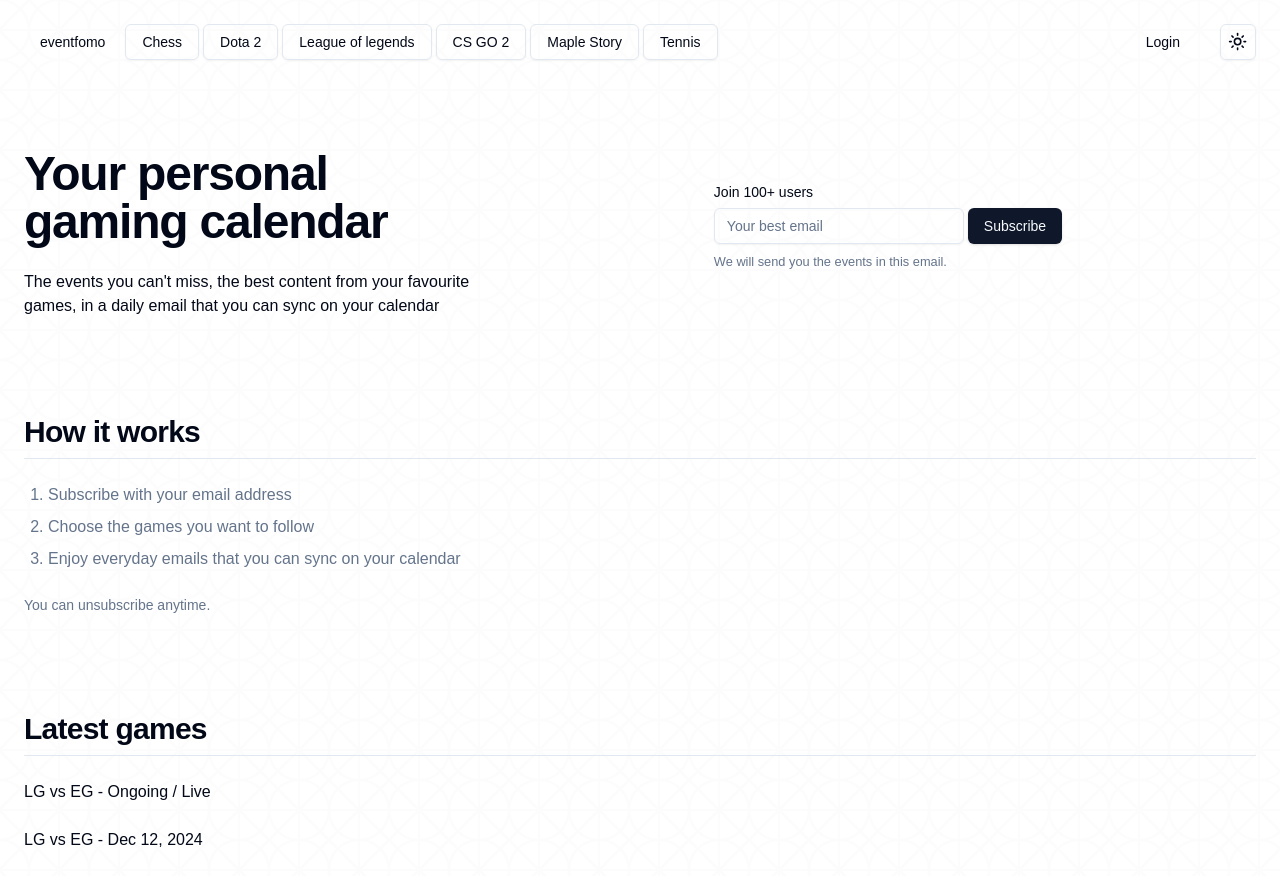
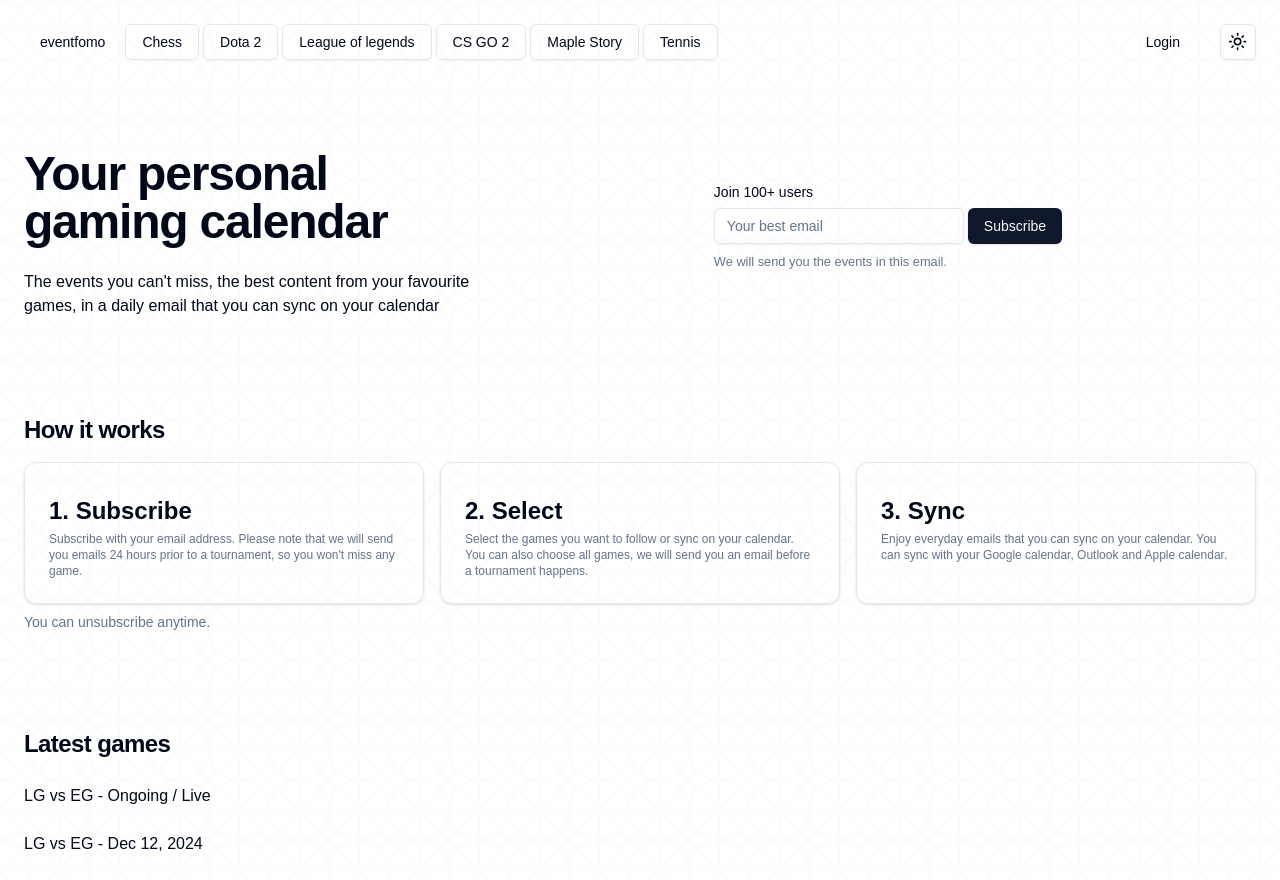
Before and after one commit to erindhoxha/Eventfomo, a Next.js app: page / in a window 1280 px wide. Built offline with nearby package versions, Linux system fonts and the light colour scheme.

Commit message:
Added cards in the home page

```diff
--- /dev/null
+++ b/app/components/Card/Card.tsx
@@ -0,0 +1,51 @@
+import {
+ Card as UICard,
+ CardContent,
+ CardDescription,
+ CardHeader,
+ CardTitle,
+} from '@/components/ui/card';
+import React from 'react';
+
+interface CardProps {
+ label?: string;
+ title?: string;
+ description?: string;
+ subtext?: string;
+}
+
+const Card = ({ label, title, description, subtext }: CardProps) => {
+ return (
+  <UICard className="bg-default">
+   <CardHeader className="flex flex-row items-center justify-between space-y-0 pb-2">
+    {title && (
+     <CardTitle className="text-sm font-medium">
+      {label && <div className="text-2xl font-bold">{label}</div>}
+      {title}
+     </CardTitle>
+    )}
+    {/* <svg
+    xmlns="http://www.w3.org/2000/svg"
+    viewBox="0 0 24 24"
+    fill="none"
+    stroke="currentColor"
+    strokeLinecap="round"
+    strokeLinejoin="round"
+    strokeWidth="2"
+    className="h-4 w-4 text-muted-foreground"
+   >
+    <path d="M12 2v20M17 5H9.5a3.5 3.5 0 0 0 0 7h5a3.5 3.5 0 0 1 0 7H6" />
+   </svg> */}
+   </CardHeader>
+
+   <CardContent>
+    {description && (
+     <div className="text-2xl font-bold mb-1">{description}</div>
+    )}
+    {subtext && <p className="text-xs text-muted-foreground">{subtext}</p>}
+   </CardContent>
+  </UICard>
+ );
+};
+
+export default Card;
--- /dev/null
+++ b/app/components/Tabs/Tabs.tsx
@@ -0,0 +1,28 @@
+import {
+ Tabs as UITabs,
+ TabsContent,
+ TabsList,
+ TabsTrigger,
+} from '@/components/ui/tabs';
+import React from 'react';
+
+const Tabs = () => {
+ return (
+  <UITabs defaultValue="overview" className="space-y-4">
+   <TabsList>
+    <TabsTrigger value="overview">Overview</TabsTrigger>
+    <TabsTrigger value="analytics" disabled>
+     Analytics
+    </TabsTrigger>
+    <TabsTrigger value="reports" disabled>
+     Reports
+    </TabsTrigger>
+    <TabsTrigger value="notifications" disabled>
+     Notifications
+    </TabsTrigger>
+   </TabsList>
+   <TabsContent value="overview" className="space-y-4"></TabsContent>
+  </UITabs>
+ );
+};
+export default Tabs;
--- a/app/page.tsx
+++ b/app/page.tsx
@@ -1,6 +1,8 @@
+import { Tabs, TabsContent, TabsList, TabsTrigger } from '@/components/ui/tabs';
 import Header from './components/Header/Header';
 import SubscribeForm from './components/SubscribeForm/SubscribeForm';
-import { H1, H2, H4, Paragraph } from './components/Typography/Typography';
+import { H1, H2, H3, H4, Paragraph } from './components/Typography/Typography';
+import Card from './components/Card/Card';
 
 export default function Home() {
  return (
@@ -20,26 +22,30 @@ export default function Home() {
    </div>
 
    <div className="mt-12 sm:mt-24 w-full">
-    <H2>How it works</H2>
-    <ul className="my-6 ml-6 [&>li]:mt-2 list-decimal">
-     <li className="text-muted-foreground">
-      Subscribe with your email address
-     </li>
-     <li className="text-muted-foreground">
-      Choose the games you want to follow
-     </li>
-     <li className="text-muted-foreground">
-      Enjoy everyday emails that you can sync on your calendar
-     </li>
-    </ul>
-    <p className="text-sm text-muted-foreground">
+    <H3>How it works</H3>
+    <div className="grid gap-4 md:grid-cols-3 lg:grid-cols-3 w-full mt-4">
+     <Card
+      description="1. Subscribe"
+      subtext="Subscribe with your email address. Please note that we will send you emails 24 hours prior to a tournament, so you won't miss any game."
+     />
+     <Card
+      description="2. Select"
+      subtext="Select the games you want to follow or sync on your calendar. You can also choose all games, we will send you an email before a tournament happens."
+     />
+     <Card
+      description="3. Sync"
+      subtext="Enjoy everyday emails that you can sync on your calendar. You can sync with your Google calendar, Outlook and Apple calendar."
+     />
+    </div>
+
+    <p className="text-sm text-muted-foreground mt-2">
      You can unsubscribe anytime.
     </p>
    </div>
 
    <div className="mt-12 sm:mt-24 w-full">
     {/* Make this pop */}
-    <H2>Latest games</H2>
+    <H3>Latest games</H3>
     <Paragraph>LG vs EG - Ongoing / Live</Paragraph>
     <Paragraph>LG vs EG - Dec 12, 2024</Paragraph>
    </div>
--- /dev/null
+++ b/components/ui/card.tsx
@@ -0,0 +1,76 @@
+import * as React from "react"
+
+import { cn } from "@/lib/utils"
+
+const Card = React.forwardRef<
+  HTMLDivElement,
+  React.HTMLAttributes<HTMLDivElement>
+>(({ className, ...props }, ref) => (
+  <div
+    ref={ref}
+    className={cn(
+      "rounded-xl border bg-card text-card-foreground shadow",
+      className
+    )}
+    {...props}
+  />
+))
+Card.displayName = "Card"
+
+const CardHeader = React.forwardRef<
+  HTMLDivElement,
+  React.HTMLAttributes<HTMLDivElement>
+>(({ className, ...props }, ref) => (
+  <div
+    ref={ref}
+    className={cn("flex flex-col space-y-1.5 p-6", className)}
+    {...props}
+  />
+))
+CardHeader.displayName = "CardHeader"
+
+const CardTitle = React.forwardRef<
+  HTMLParagraphElement,
+  React.HTMLAttributes<HTMLHeadingElement>
+>(({ className, ...props }, ref) => (
+  <h3
+    ref={ref}
+    className={cn("font-semibold leading-none tracking-tight", className)}
+    {...props}
+  />
+))
+CardTitle.displayName = "CardTitle"
+
+const CardDescription = React.forwardRef<
+  HTMLParagraphElement,
+  React.HTMLAttributes<HTMLParagraphElement>
+>(({ className, ...props }, ref) => (
+  <p
+    ref={ref}
+    className={cn("text-sm text-muted-foreground", className)}
+    {...props}
+  />
+))
+CardDescription.displayName = "CardDescription"
+
+const CardContent = React.forwardRef<
+  HTMLDivElement,
+  React.HTMLAttributes<HTMLDivElement>
+>(({ className, ...props }, ref) => (
+  <div ref={ref} className={cn("p-6 pt-0", className)} {...props} />
+))
+CardContent.displayName = "CardContent"
+
+const CardFooter = React.forwardRef<
+  HTMLDivElement,
+  React.HTMLAttributes<HTMLDivElement>
+>(({ className, ...props }, ref) => (
+  <div
+    ref={ref}
+    className={cn("flex items-center p-6 pt-0", className)}
+    {...props}
+  />
+))
+CardFooter.displayName = "CardFooter"
+
+export { Card, CardHeader, CardFooter, CardTitle, CardDescription, CardContent }
--- /dev/null
+++ b/components/ui/tabs.tsx
@@ -0,0 +1,55 @@
+"use client"
+
+import * as React from "react"
+import * as TabsPrimitive from "@radix-ui/react-tabs"
+
+import { cn } from "@/lib/utils"
+
+const Tabs = TabsPrimitive.Root
+
+const TabsList = React.forwardRef<
+  React.ElementRef<typeof TabsPrimitive.List>,
+  React.ComponentPropsWithoutRef<typeof TabsPrimitive.List>
+>(({ className, ...props }, ref) => (
+  <TabsPrimitive.List
+    ref={ref}
+    className={cn(
+      "inline-flex h-9 items-center justify-center rounded-lg bg-muted p-1 text-muted-foreground",
+      className
+    )}
+    {...props}
+  />
+))
+TabsList.displayName = TabsPrimitive.List.displayName
+
+const TabsTrigger = React.forwardRef<
+  React.ElementRef<typeof TabsPrimitive.Trigger>,
+  React.ComponentPropsWithoutRef<typeof TabsPrimitive.Trigger>
+>(({ className, ...props }, ref) => (
+  <TabsPrimitive.Trigger
+    ref={ref}
+    className={cn(
+      "inline-flex items-center justify-center whitespace-nowrap rounded-md px-3 py-1 text-sm font-medium ring-offset-background transition-all focus-visible:outline-none focus-visible:ring-2 focus-visible:ring-ring focus-visible:ring-offset-2 disabled:pointer-events-none disabled:opacity-50 data-[state=active]:bg-background data-[state=active]:text-foreground data-[state=active]:shadow",
+      className
+    )}
+    {...props}
+  />
+))
+TabsTrigger.displayName = TabsPrimitive.Trigger.displayName
+
+const TabsContent = React.forwardRef<
+  React.ElementRef<typeof TabsPrimitive.Content>,
+  React.ComponentPropsWithoutRef<typeof TabsPrimitive.Content>
+>(({ className, ...props }, ref) => (
+  <TabsPrimitive.Content
+    ref={ref}
+    className={cn(
+      "mt-2 ring-offset-background focus-visible:outline-none focus-visible:ring-2 focus-visible:ring-ring focus-visible:ring-offset-2",
+      className
+    )}
+    {...props}
+  />
+))
+TabsContent.displayName = TabsPrimitive.Content.displayName
+
+export { Tabs, TabsList, TabsTrigger, TabsContent }
--- a/package.json
+++ b/package.json
@@ -17,6 +17,7 @@
     "@radix-ui/react-label": "^2.0.2",
     "@radix-ui/react-navigation-menu": "^1.1.4",
     "@radix-ui/react-slot": "^1.0.2",
+    "@radix-ui/react-tabs": "^1.0.4",
     "class-variance-authority": "^0.7.0",
     "clsx": "^2.0.0",
     "jest-environment-jsdom": "^29.7.0",
```
Also changed, not shown: 1 other file (tests, documents, lock files or other folders).
